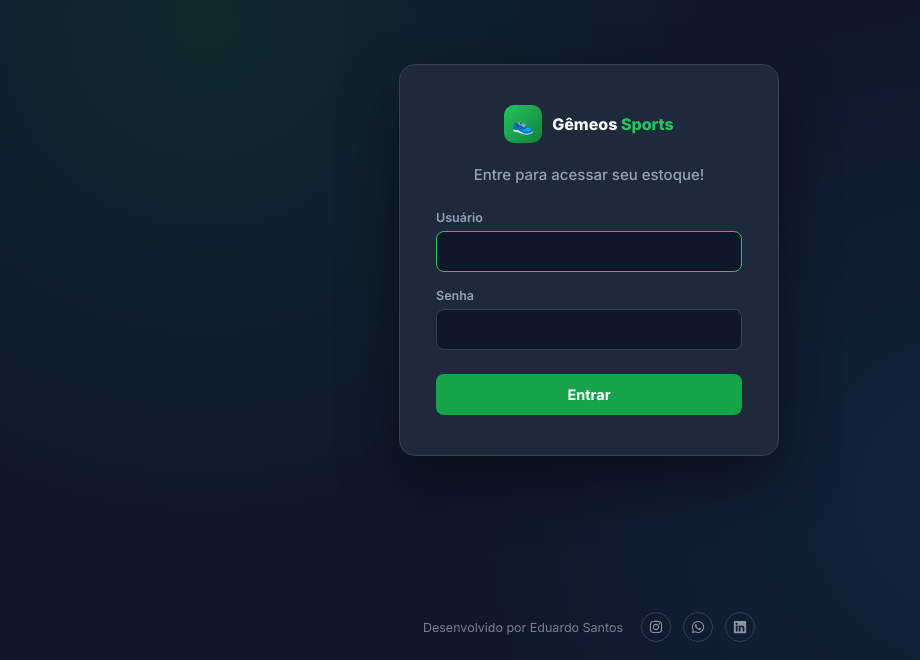
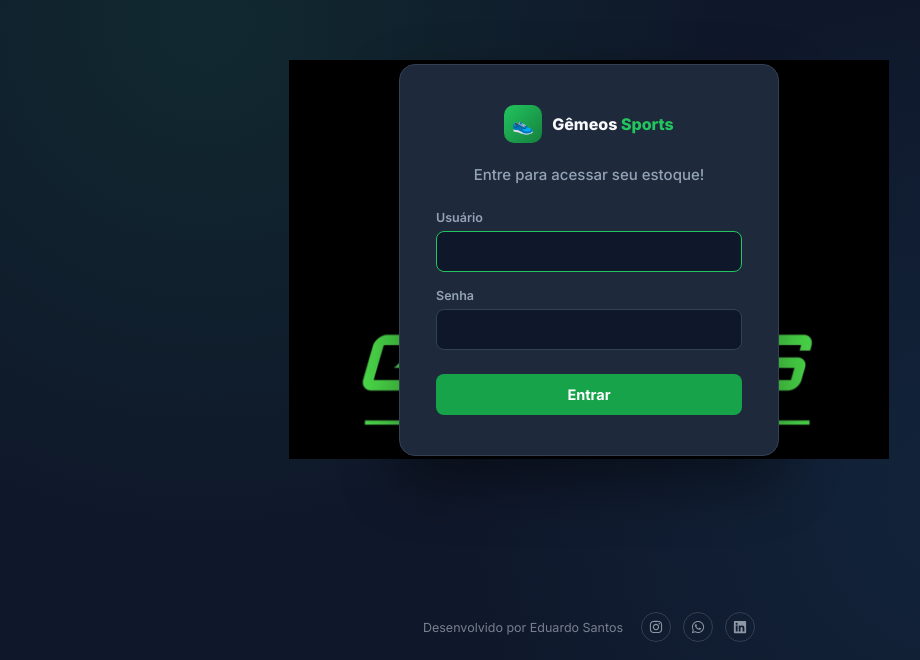
Before and after one commit to EduSantos20/estoque-frontend, a React (Vite) app: page /login in a window 1280 px wide. Shown: the part 140-800 px from the top of the page, without its empty margins (51-971 px from the left). Built offline with nearby package versions, Linux system fonts and the light colour scheme.

Commit message:
feat: ...

```diff
--- a/src/styles/global.css
+++ b/src/styles/global.css
@@ -277,9 +277,9 @@ input, select {
   background-image: url('/public/img/logo-marca-dagua.png');
   background-repeat: no-repeat;
   background-position: center;
-  background-size: 200px;
-  opacity: 0.08;
-  filter: grayscale(0.7);
+  background-size: 600px;
+  opacity: 1;
+  filter: grayscale(0.4);
   pointer-events: none;
   z-index: 0;
 }
```
